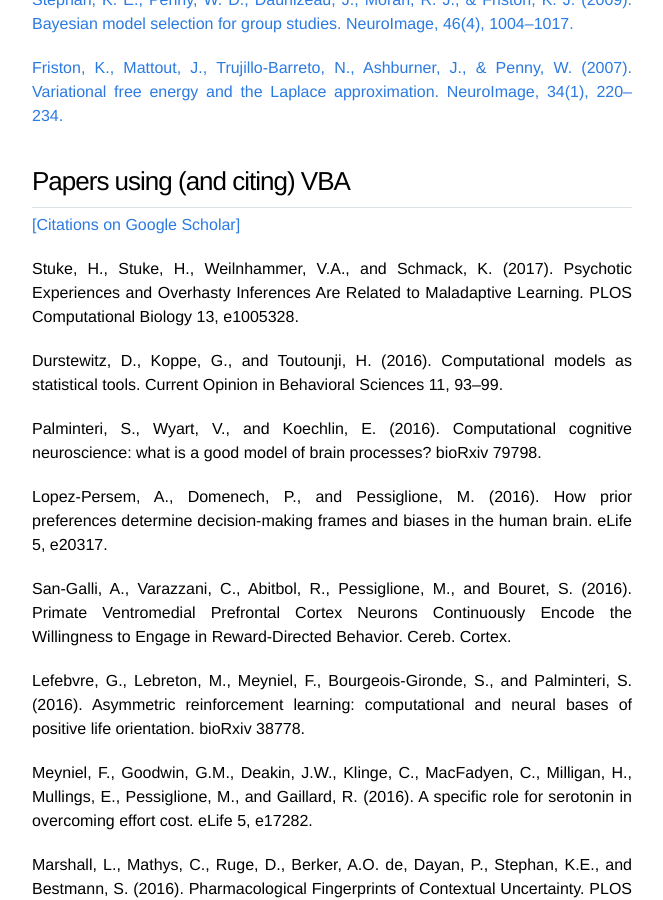
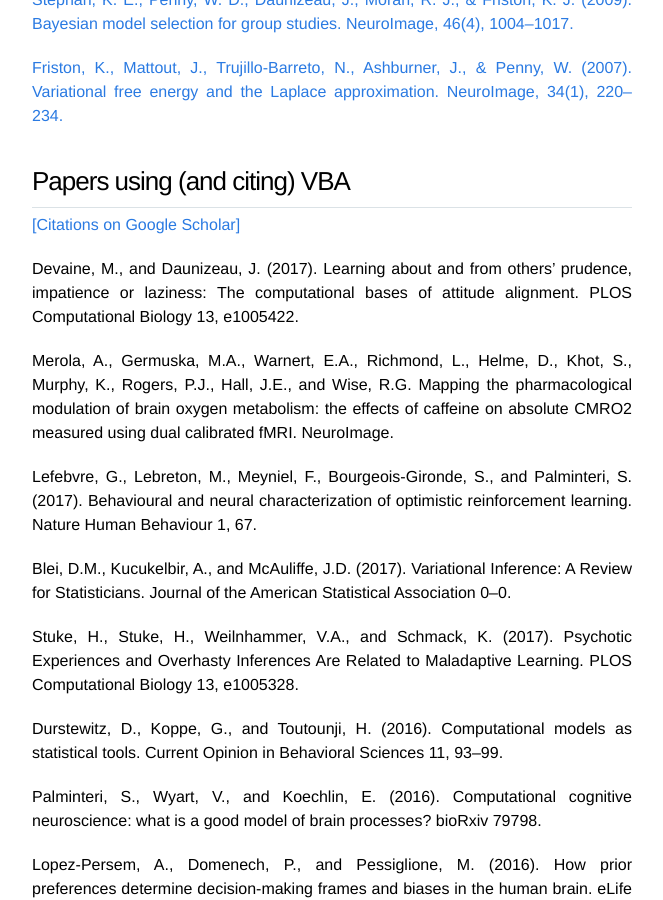
Before and after one commit to MBB-team/VBA-toolbox, a Jekyll site: the page built from references/index.html, in a window 1280 px wide and 900 px high, scrolled down 629 px. Shown: the whole window, without its empty margins (308-971 px from the left). Built offline with Jekyll 4.4.1, drawn with Linux system fonts in a browser that asks for light colours; nearby versions of some CDN libraries; some of the changed text lies outside the part shown.

Commit message:
Update index.html

```diff
--- a/references/index.html
+++ b/references/index.html
@@ -48,6 +48,21 @@
 
 <a href="https://scholar.google.fr/scholar?cites=12309426867631772776">[Citations on Google Scholar]</a>
 
+<p>
+  Devaine, M., and Daunizeau, J. (2017). Learning about and from others’ prudence, impatience or laziness: The computational bases of attitude alignment. PLOS Computational Biology 13, e1005422.
+</p>
+
+<p>
+  Merola, A., Germuska, M.A., Warnert, E.A., Richmond, L., Helme, D., Khot, S., Murphy, K., Rogers, P.J., Hall, J.E., and Wise, R.G. Mapping the pharmacological modulation of brain oxygen metabolism: the effects of caffeine on absolute CMRO2 measured using dual calibrated fMRI. NeuroImage.
+</p>
+
+<p>
+  Lefebvre, G., Lebreton, M., Meyniel, F., Bourgeois-Gironde, S., and Palminteri, S. (2017). Behavioural and neural characterization of optimistic reinforcement learning. Nature Human Behaviour 1, 67.
+</p>
+
+<p>
+  Blei, D.M., Kucukelbir, A., and McAuliffe, J.D. (2017). Variational Inference: A Review for Statisticians. Journal of the American Statistical Association 0–0.
+</p>
 
 <p>
   Stuke, H., Stuke, H., Weilnhammer, V.A., and Schmack, K. (2017). Psychotic Experiences and Overhasty Inferences Are Related to Maladaptive Learning. PLOS Computational Biology 13, e1005328.
@@ -138,10 +153,6 @@
 </p>
 
 <p>
-  Blei, D. M., Kucukelbir, A., & McAuliffe, J. D. (2016). Variational Inference: A Review for Statisticians. arXiv:1601.00670 [cs, Stat].
-</p>
-
-<p>
   Palminteri, S., Khamassi, M., Joffily, M., & Coricelli, G. (2015). Contextual modulation of value signals in reward and punishment learning. Nature communications, 6.
 </p>
 
```
